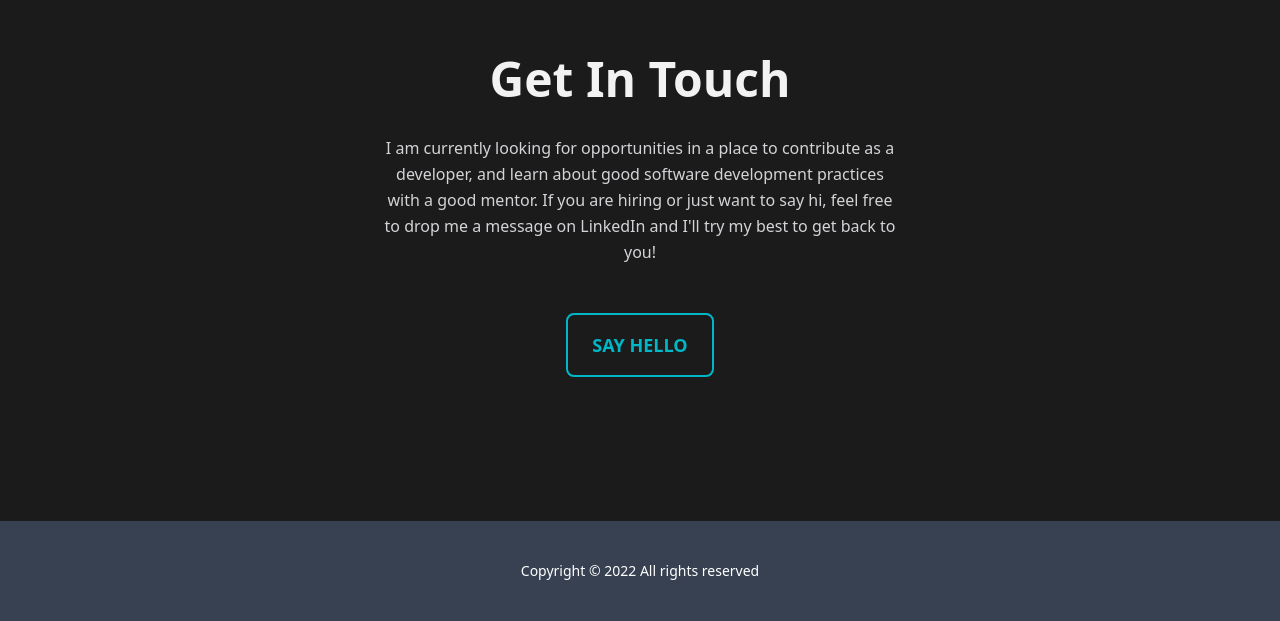
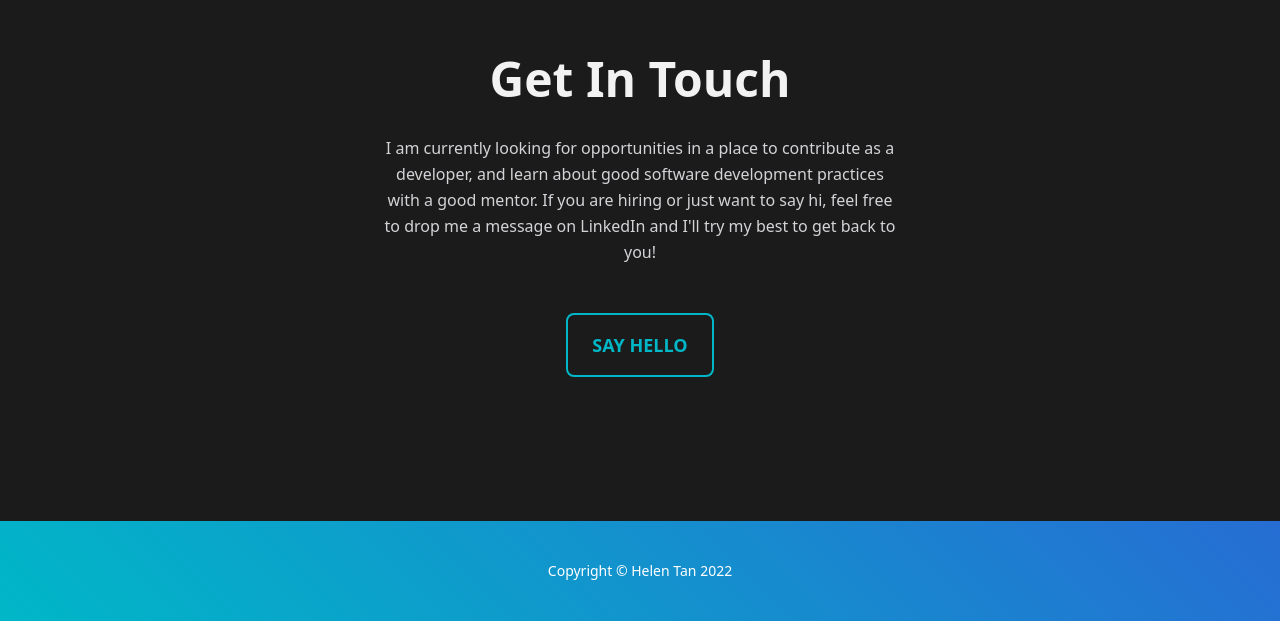
Before and after one commit to helen-tan/portfolio-site, a React (Create React App) app: page / in a window 1280 px wide. Shown: the part 7748-8369 px from the top of the page. Built offline with nearby package versions, Linux system fonts and the light colour scheme.

Commit message:
Changed footer color

```diff
--- /dev/null
+++ b/src/assets/stylesheets/components/_footer.scss
@@ -0,0 +1,3 @@
+.footer {
+  background: linear-gradient(45deg, rgba(0, 183, 199, 1), rgba(38, 109, 211, 1));
+}
--- a/src/assets/stylesheets/components/_index.scss
+++ b/src/assets/stylesheets/components/_index.scss
@@ -2,3 +2,4 @@
 @import "banner";
 @import "navbar";
 @import "tags";
+@import "footer";
--- a/src/components/layout/Footer.jsx
+++ b/src/components/layout/Footer.jsx
@@ -2,9 +2,9 @@ function Footer() {
   const footerYear = new Date().getFullYear()
 
   return (
-    <footer className="footer p-10 bg-gray-700 text-primary-content footer-center">
+    <footer className="footer p-10 text-primary-content footer-center">
       <div>
-        <p>Copyright &copy; {footerYear} All rights reserved</p>
+        <p>Copyright &copy; Helen Tan {footerYear}</p>
       </div>
 
     </footer>
```
